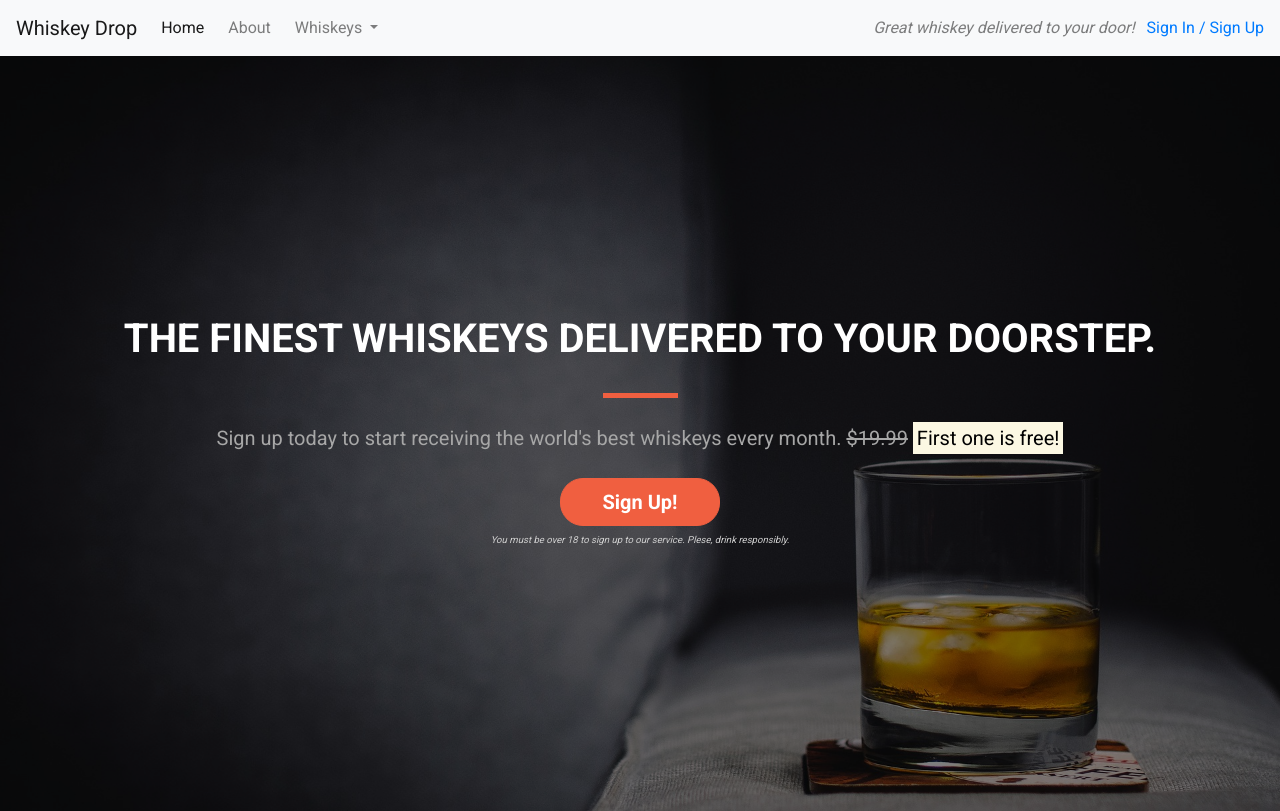
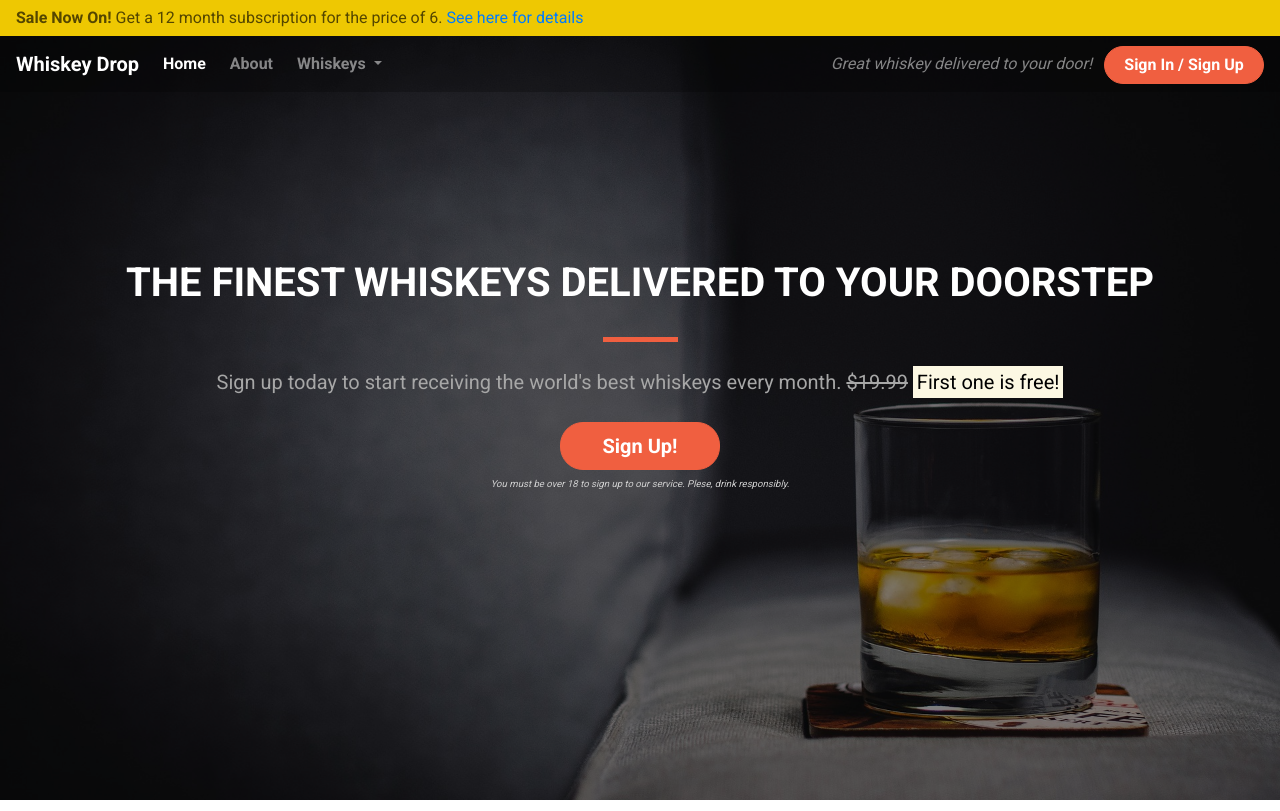
Before and after one commit to ireneuszcierpisz/Bootstrapping, a plain HTML site: page index.html in a window 1280 px wide. Shown: the top 811 px of the page. Drawn offline with nearby package versions, Linux system fonts and the light colour scheme; a web font is replaced by a local one.

Commit message:
Add style to the navigation and  alert elements

```diff
--- a/css/style.css
+++ b/css/style.css
@@ -2,13 +2,25 @@ body {
     font-family: 'Roboto', sans-serif;
 }
 
-.alert-container {}
+.alert-container .col-12 {
+    padding-left: 0;
+    padding-right: 0;
+}
 
+.site-wide-alert {
+    color: #544600;
+    background-color: #eec802;
+    border-color: #eec802;
+    padding: 5px 15px;
+    margin-bottom: 0;
+    border: 1px solid transparent;
+    border-radius: 0;
+}
 
-/* https: //css-tricks.com/perfect-full-page-background-image/ */
 .callout-container {
     height: 100vh;
 
+    /* https: //css-tricks.com/perfect-full-page-background-image/ */
     background: url("/media/images/whiskey-background.jpg") no-repeat bottom right fixed;
     -webkit-background-size: cover;
     -moz-background-size: cover;
@@ -53,7 +65,37 @@ body {
     width: 35px;
 }
 
+/* Navbar */
 
+.navalert-container {
+    position: absolute;
+    top: 0;
+    left: 0;
+    padding-left: 0;
+    padding-right: 0;
+    z-index: 1;
+}
+
+/* override Bootstrap's default navbar class */
+.navbar {
+    margin-bottom: 0;
+    border: 0;
+    width: 100%;
+    background-color: rgba(0, 0, 0, .25);
+    /* z-index: 1; */
+}
+
+.navbar .navbar-toggler {
+    border: 0;
+}
+
+.navbar-brand {
+    font-weight: bold;
+}
+
+.navbar .navbar-nav a {
+    font-weight: bold;
+}
 
 /* Jambotron*/
 
@@ -73,7 +115,7 @@ body {
     color: #d0d0d0;
 }
 
-.lead {
+.jumbotron .lead {
     margin: 25px 0;
     color: #a7a7a7;
 }
@@ -98,4 +140,5 @@ body {
 .btn--red:active:focus {
     background-color: #df4929;
     border-color: #df4929;
+    color: white;
 }
--- a/index.html
+++ b/index.html
@@ -20,7 +20,19 @@
     <title>Whiskey Drop | Taste a new whiskey every month</title>
   </head>
   <body>
-    <nav class="navbar navbar-expand-sm navbar-light bg-light">
+    <div class="container-fluid navalert-container">
+      <div class="container-fluid alert-container">
+            <div class="row d-none d-sm-block">
+                <div class="col-12">
+                    <div class="site-wide-alert alert alert-warning">
+                        <strong>Sale Now On!</strong> Get a 12 month subscription for the price of 6.
+                        <a href="">See here for details</a>
+                    </div>
+                </div>
+            </div>
+      </div>
+
+      <nav class="navbar navbar-expand-sm navbar-dark">
       <a class="navbar-brand" href="/">Whiskey Drop</a>
       <button class="navbar-toggler ml-auto" type="button" data-toggle="collapse" data-target="#navbarNavDropdown"
             aria-controls="navbarNavDropdown" aria-expanded="false" aria-label="Toggle navigation">
@@ -55,20 +67,10 @@
         <p class="navbar-text my-auto mr-2">
           <i>Great whiskey delivered to your door!</i>
         </p>
-        <a href="/login">Sign In / Sign Up</a>
+        <a href="/login" class="btn btn--cta btn--red">Sign In / Sign Up</a>
       </div>
-    </nav>
-
-    <!-- <div class="container alert-container">
-        <div class="row d-none d-sm-block">
-            <div class="col-12">
-                <div class="alert alert-warning">
-                    <strong>Sale Now On!</strong>Get a 12 month subscription for the price of 6.
-                    <a href="">See here for details</a>
-                </div>
-            </div>
-        </div>
-    </div> -->
+     </nav>
+    </div>
 
     <div class="container-fluid callout-container">
       <!-- Callout -->
@@ -77,7 +79,7 @@
         <div class="col-12">
           <section class="callout jumbotron text-center">
             <h1 class="text-uppercase jumbotron-header">
-              The finest whiskeys delivered to your doorstep.
+              The finest whiskeys delivered to your doorstep
             </h1>
             <hr class="block-divider block-divider--orange">
             <p class="lead">
```
